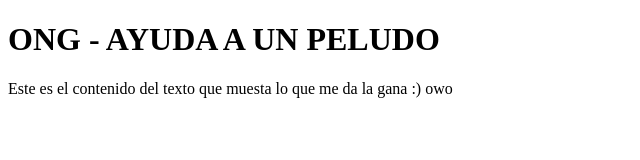
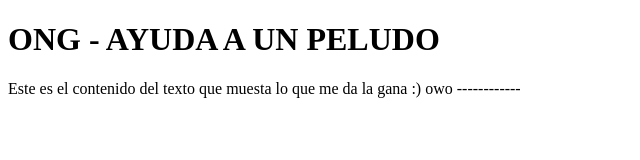
Before and after one commit to joxCastro/gvlhhv, a plain HTML site: page index.html in a window 1280 px wide. Shown: the full height of the page, 0-640 px from the left. Drawn offline with Linux system fonts and the light colour scheme.

Commit message:
pruebA_3_2

```diff
--- a/index.html
+++ b/index.html
@@ -8,6 +8,6 @@
 </head>
 <body>
     <h1>ONG - AYUDA A UN PELUDO</h1>
-    <P>Este es el contenido del texto que muesta lo que me da la gana :) owo</P>
+    <P>Este es el contenido del texto que muesta lo que me da la gana :) owo ------------</P>
 </body>
 </html>
```
